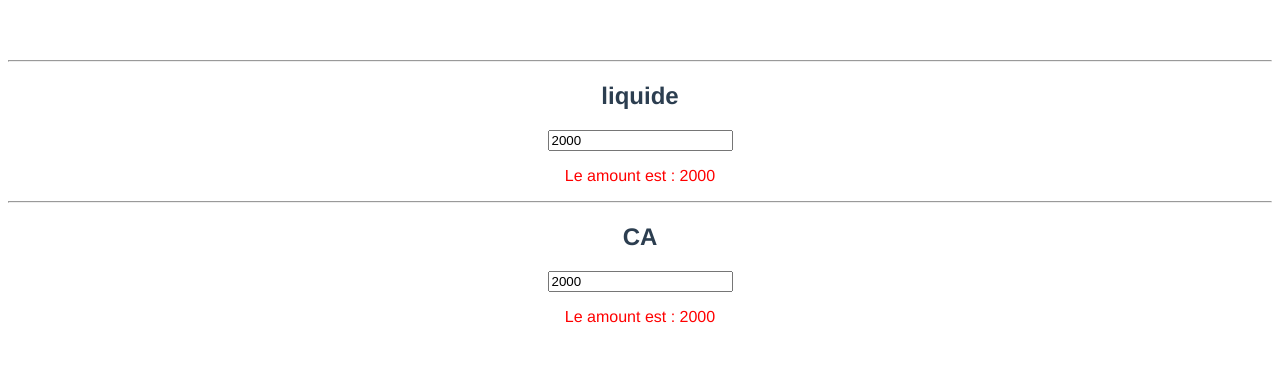
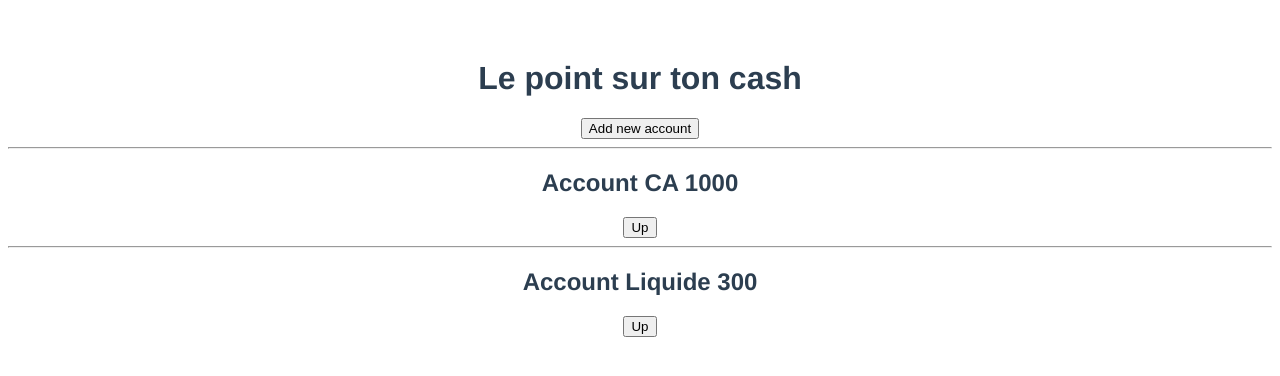
Before and after one commit to lydstyl/200615-cashevo, a Vue app: page / in a window 1280 px wide. Shown: the top 376 px of the page. Built offline with nearby package versions, Linux system fonts and the light colour scheme.

Commit message:
list Accounts addAccount and upAccount

```diff
--- a/src/App.vue
+++ b/src/App.vue
@@ -1,25 +1,55 @@
 <template>
   <div id="app">
-    <!-- <img alt="Vue logo" src="./assets/logo.png" />
-    <HelloWorld msg="Welcome to Your Vue.js App" />
-    <Coucou firstName="Gabriel" /> -->
+    <h1>{{ h1Text }}</h1>
 
-    <Account name="liquide" amount="300" />
-    <Account name="CA" amount="1000" />
+    <button type="button" id="addCounter" @click="addNew">
+      Add new account
+    </button>
+
+    <Account
+      v-for="account in accounts"
+      v-bind:key="account.id"
+      v-bind:name="account.name"
+      :amount="account.amount"
+    ></Account>
   </div>
 </template>
 
 <script>
-// import HelloWorld from "./components/HelloWorld.vue";
-// import Coucou from "./components/Coucou.vue";
 import Account from "./components/Account.vue";
 
 export default {
   name: "App",
   components: {
-    // HelloWorld,
-    // Coucou,
     Account,
+  },
+  data() {
+    return {
+      h1Text: "Le point sur ton cash",
+      defaultName: "Account",
+      accounts: [
+        {
+          id: 1,
+          name: "CA",
+          amount: 1000,
+        },
+        {
+          id: 2,
+          name: "Liquide",
+          amount: 300,
+        },
+      ],
+    };
+  },
+
+  methods: {
+    addNew() {
+      this.accounts.push({
+        id: this.accounts.length + 1,
+        name: `${this.defaultName} (${this.accounts.length + 1})`,
+        amount: 777,
+      });
+    },
   },
 };
 </script>
--- a/src/components/Account.vue
+++ b/src/components/Account.vue
@@ -1,28 +1,44 @@
 <template>
   <div>
     <hr />
-    <h2>{{ name }}</h2>
+    <h2>Account {{ id }} {{ name2 }} {{ amount2 }}</h2>
 
-    <input v-model.number="amount" />
-    <p>Le amount est : {{ amount }}</p>
+    <button @click="up">Up</button>
   </div>
 </template>
 
 <script>
 export default {
   name: "Account",
-  props: {
-    name: String,
-    // amount: String,
+
+  props: ["accountId", "name", "amount"],
+
+  data() {
+    return {
+      id: this.accountId,
+      name2: this.name,
+      amount2: this.amount,
+    };
   },
-  data: () => {
-    return { amount: 2000 };
+  methods: {
+    up() {
+      this.amount2++;
+    },
+  },
+  computed: {
+    // counter() {
+    //   let countLen = this.count.toString().length;
+    //   let countDiff = this.format - countLen;
+    //   let zeros = "";
+    //   for (let i = 0; i < countDiff; i++) zeros += "0";
+    //   return zeros + this.count;
+    // },
   },
 };
 </script>
 
 <style scoped>
-p {
+/* span {
   color: red;
-}
+} */
 </style>
```
